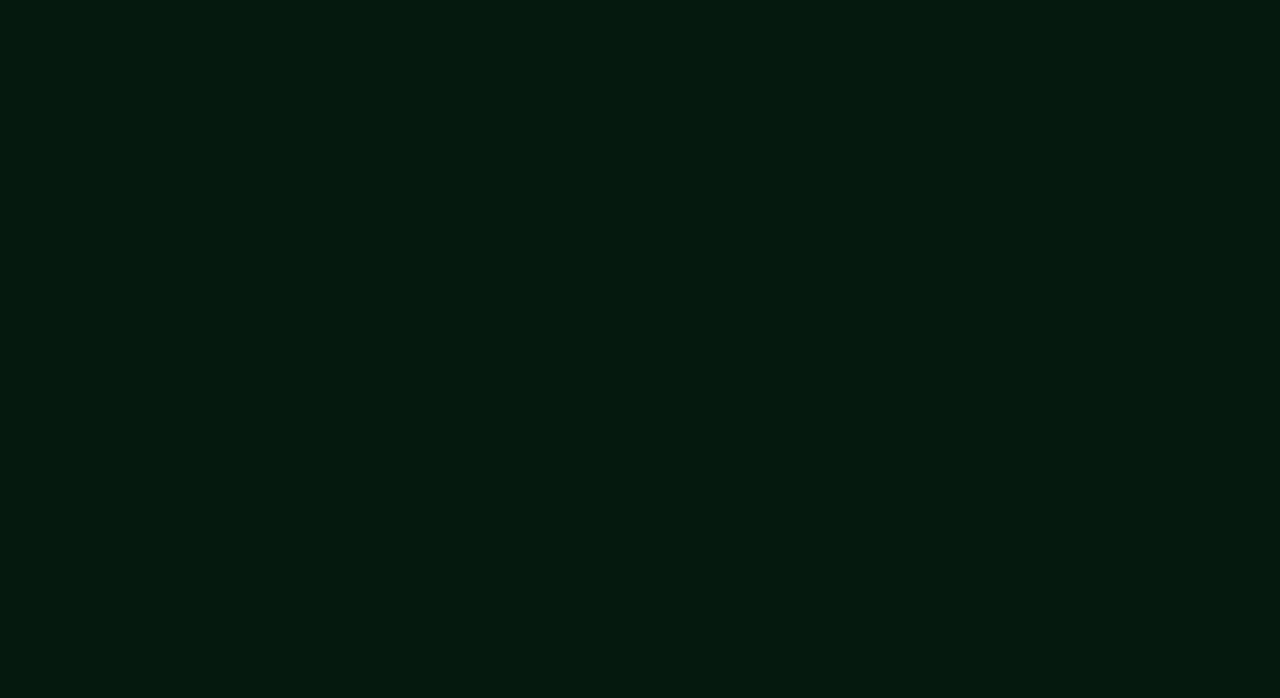
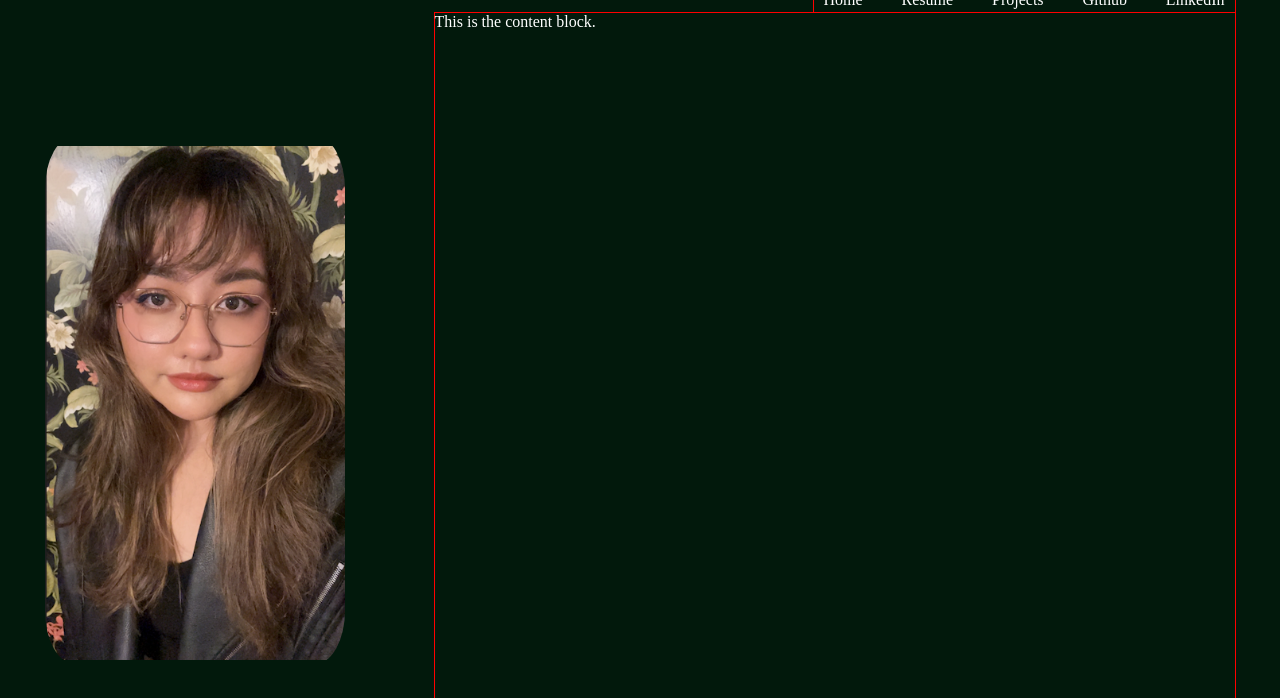
Before and after one commit to tawnthanh/portfolio, a React (Create React App) app: page / in a window 1280 px wide. Shown: the top 698 px of the page. Built offline with nearby package versions, Linux system fonts and the light colour scheme.

Commit message:
Create basic content layout

```diff
--- a/src/App.css
+++ b/src/App.css
@@ -1,10 +1,10 @@
-.App{
+.app{
   position: absolute;
   top: 0;
   z-index: 2000;
   display: flex;
-  flex-direction: column;
-  justify-content: center;
+  flex-direction: row;
+  justify-content: space-around;
   align-items: center;
   height: 100%;
   width: 100%;
@@ -24,13 +24,13 @@
 #profile {
   position: relative;
   overflow-y: hidden;
-  width: 200px;
-  height: 200px;
-  border-radius: 50%;
+  width: 300px;
+  height: auto;
+  border-radius: 10%;
 }
 
 #profile img{
   width: 100%;
   height: auto;
-  margin-top: -40px;
+  margin-top: 10px;
 }
--- a/src/App.js
+++ b/src/App.js
@@ -1,22 +1,16 @@
 import {motion} from 'framer-motion';
 import './App.css';
 import me from './images/me.jpeg'
+import Content from './components/Content';
 
 const App = () => {
 
   return (
-    <div className='App'>
-      {/* <div id='profile'>
+    <div className='app'>
+      <div id='profile'>
         <img src={me} />
-      </div> */}
-      {/* <motion.div className="details"
-        whileInView={{ opacity: 1}}
-        animate={{rotate: [0, 360]}}
-        transition={{repeat: Infinity, repeatDelay: 10, duration: 5}}
-      >
-          Welcome! I'm currently under construction, but I promise I'll be running again soon!
-      </motion.div> */}
-
+      </div>
+      <Content />
     </div>
   );
 }
--- /dev/null
+++ b/src/components/Content/Content.css
@@ -0,0 +1,12 @@
+.content {
+    width: 800px;
+    height: 800px;
+    border: 1px solid red;
+    color: white;
+}
+
+.main-content{
+    display: flex;
+    flex-direction: column;
+    align-items: flex-end;
+}
--- /dev/null
+++ b/src/components/Content/index.js
@@ -0,0 +1,15 @@
+import Navbar from '../Navbar';
+import './Content.css';
+
+const Content = () => {
+    return (
+        < div className='main-content'>
+            <Navbar />
+            <div className="content">
+                This is the content block.
+            </div>
+        </ div>
+    )
+};
+
+export default Content;
--- /dev/null
+++ b/src/components/Navbar/Navbar.css
@@ -0,0 +1,15 @@
+nav{
+    display: flex;
+    flex-direction: row;
+    justify-content: space-between;
+    padding: 3px 10px;
+    width: 50%;
+    color: white;
+    border: 1px solid red;
+    border-bottom: none;
+}
+
+a:-webkit-any-link {
+    text-decoration: none;
+    color: white;
+}
--- /dev/null
+++ b/src/components/Navbar/index.js
@@ -0,0 +1,22 @@
+import { Link, NavLink } from "react-router-dom"
+import './Navbar.css';
+
+const Navbar = () => {
+    return (
+        <nav>
+            <NavLink >
+                Home
+            </NavLink>
+            <NavLink >
+                Resume
+            </NavLink>
+            <NavLink >
+                Projects
+            </NavLink>
+            <Link>Github</Link>
+            <Link>LinkedIn</Link>
+        </nav>
+    )
+};
+
+export default Navbar;
--- a/src/index.css
+++ b/src/index.css
@@ -10,7 +10,6 @@ body{
 
 #background{
     position: relative;
-    /* background-image: url('./images/trees.jpeg'); */
     background-repeat: no-repeat;
     width: 100%;
     height: auto;
```
Also changed, not shown: src/images/me.jpeg.
